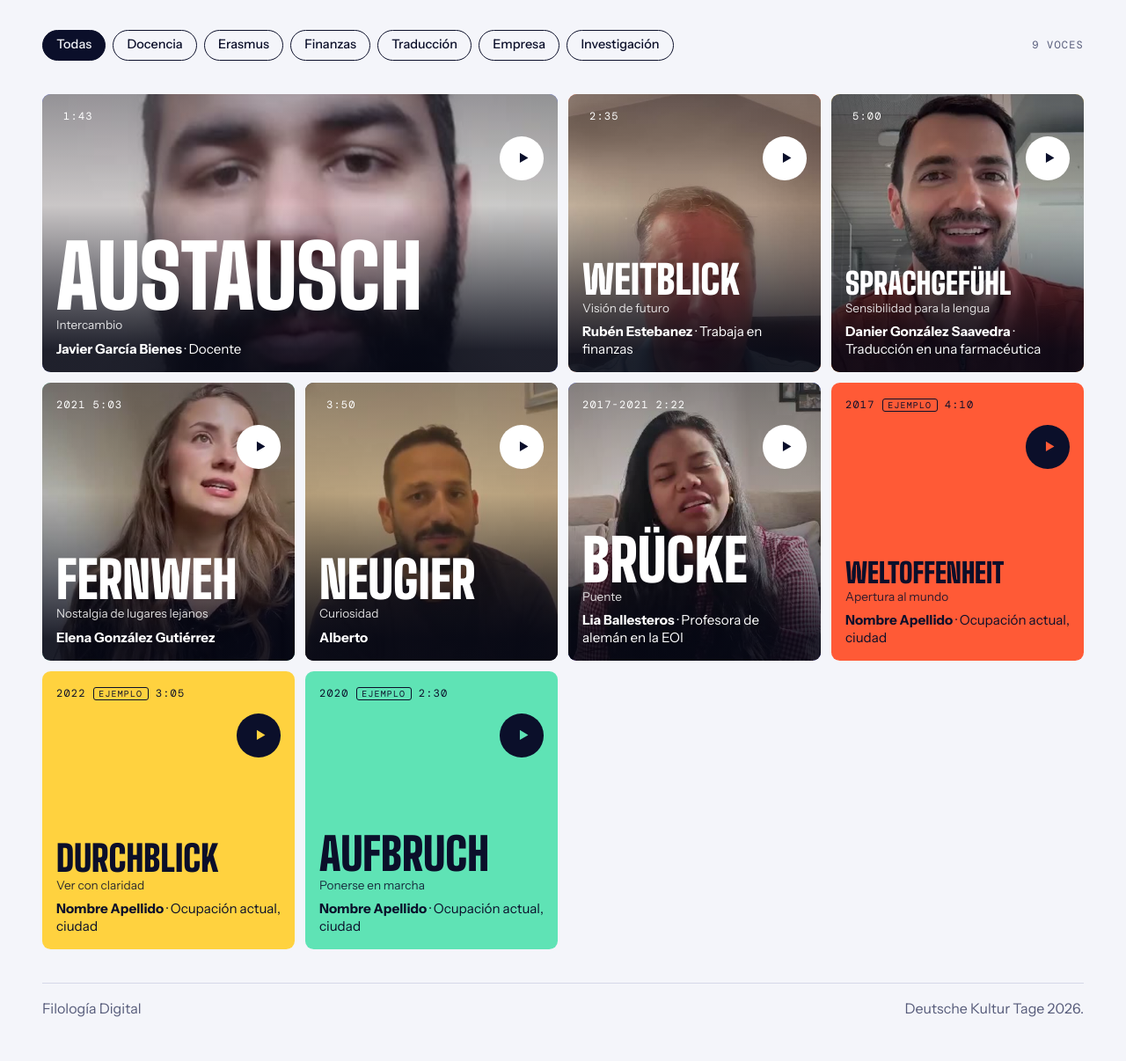
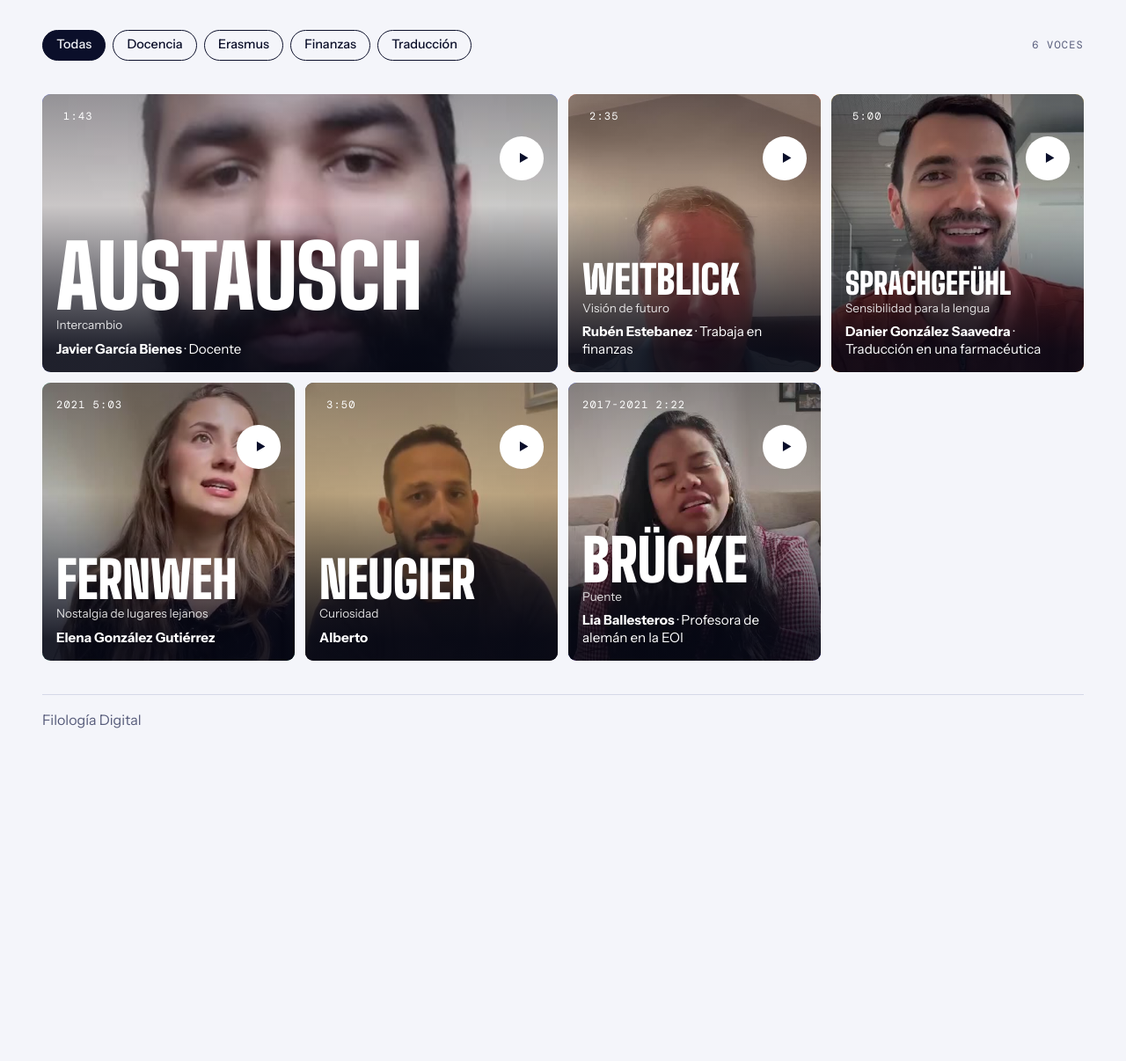
Before and after one commit to javiermunoz-acebes/stimmen, a plain HTML site: page index.html in a window 1280 px wide. Shown: the part 443-1649 px from the top of the page at 88% size. After the commit the page ends 1321 px from the top, so only its background shows below. Drawn offline with nearby package versions, Linux system fonts and the light colour scheme.

Commit message:
Add files via upload

```diff
--- a/index.html
+++ b/index.html
@@ -227,7 +227,6 @@ button { font: inherit; color: inherit; cursor: pointer; }
 
   <footer class="foot">
     <p id="pie"></p>
-    <p id="nota-ejemplo" hidden>Deutsche Kultur Tage 2026.</p>
   </footer>
 </div>
 
@@ -276,16 +275,9 @@ const VOCES = [
   { nombre: "Alberto", promocion: "", ahora: "", palabra: "Neugier",
     significado: "Curiosidad", cita: "",
     etiquetas: ["Docencia"], duracion: "3:50", archivo: "voz-05.mp4", enlace: "", cartel: "voz-05.jpg" },
-    { nombre: "Lia Ballesteros", promocion: "2017-2021", ahora: "Profesora de alemán en la EOI", palabra: "Brücke", significado: "Puente", cita: "", etiquetas: ["Docencia"], duracion: "2:22", archivo: "voz-06.mp4", enlace: "", cartel: "voz-06.jpg" },
-  { nombre: "Nombre Apellido", promocion: "2017", ahora: "Ocupación actual, ciudad", palabra: "Weltoffenheit",
-    significado: "Apertura al mundo", cita: "Aquí irá una frase destacada del vídeo.",
-    etiquetas: ["Empresa", "Erasmus"], duracion: "4:10", archivo: "", enlace: "", cartel: "", ejemplo: true },
-  { nombre: "Nombre Apellido", promocion: "2022", ahora: "Ocupación actual, ciudad", palabra: "Durchblick",
-    significado: "Ver con claridad", cita: "Aquí irá una frase destacada del vídeo.",
-    etiquetas: ["Investigación"], duracion: "3:05", archivo: "", enlace: "", cartel: "", ejemplo: true },
-  { nombre: "Nombre Apellido", promocion: "2020", ahora: "Ocupación actual, ciudad", palabra: "Aufbruch",
-    significado: "Ponerse en marcha", cita: "Aquí irá una frase destacada del vídeo.",
-    etiquetas: ["Empresa"], duracion: "2:30", archivo: "", enlace: "", cartel: "", ejemplo: true }
+  { nombre: "Lia Ballesteros", promocion: "2017-2021", ahora: "Profesora de alemán en la EOI", palabra: "Brücke",
+    significado: "Puente", cita: "",
+    etiquetas: ["Docencia"], duracion: "2:22", archivo: "voz-06.mp4", enlace: "", cartel: "voz-06.jpg" }
 ];
 /* ============================================================ */
 
@@ -326,7 +318,6 @@ LETRAS.forEach(([l, p], n) => {
 $("kicker").textContent = SITE.kicker;
 $("lead").textContent = SITE.lead;
 $("pie").textContent = SITE.pie;
-if (VOCES.some((v) => v.ejemplo)) $("nota-ejemplo").hidden = false;
 
 /* Cinta de palabras */
 (function () {
```
